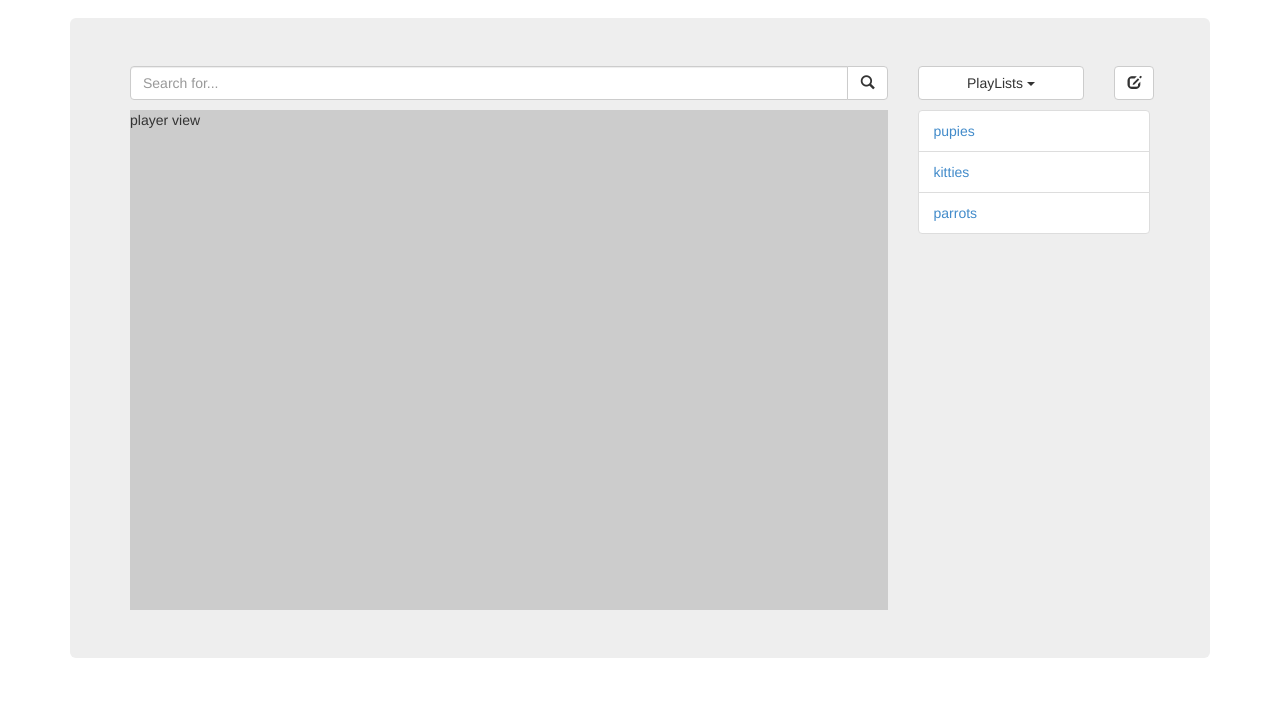
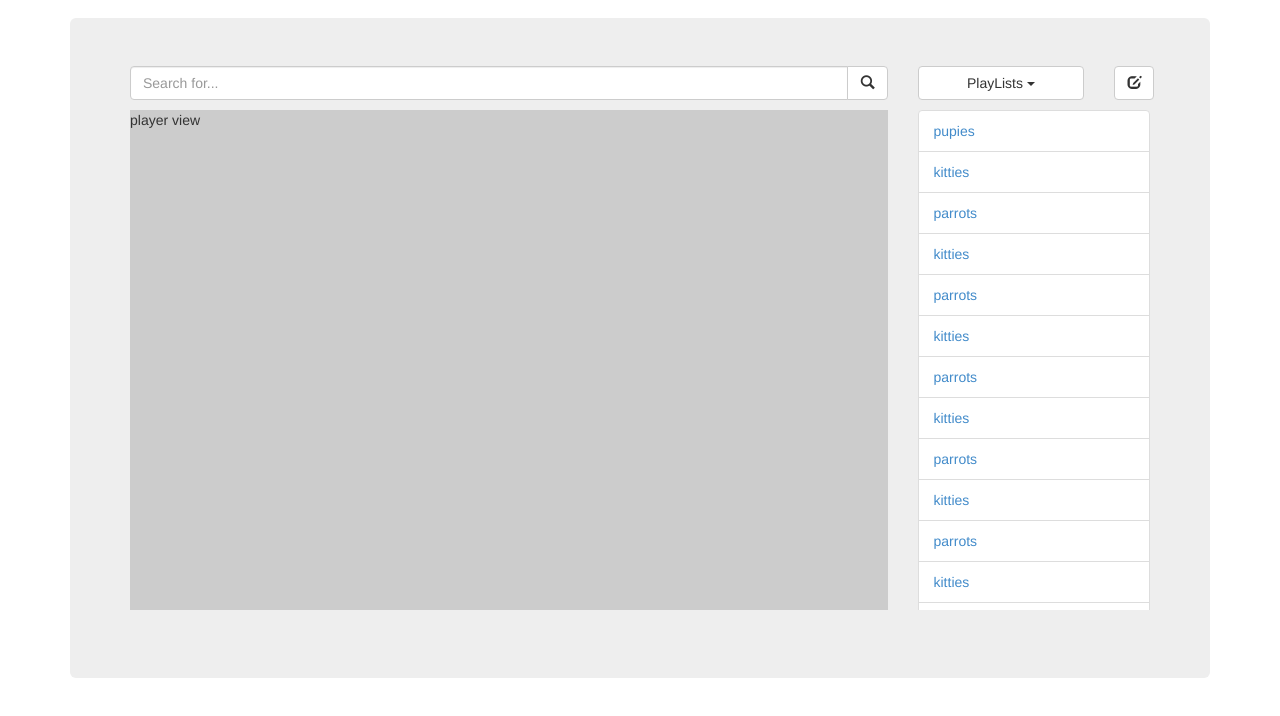
Before and after one commit to kristinalyba/youtube-api-app, a plain HTML site: page index.html in a window 1280 px wide. Shown: the part 54-770 px from the top of the page. Drawn offline with nearby package versions, Linux system fonts and the light colour scheme; some packages are replaced by stand-ins of ours.

Commit message:
add vertical scroll bar to playlist control

```diff
--- a/app/home/homeController.js
+++ b/app/home/homeController.js
@@ -11,7 +11,7 @@
     function HomeController() {
         var vm = this;
         vm.videos = [
-            {name: "pupies"}, {name: "kitties"}, {name: "parrots"}
+            {name: "pupies"}, {name: "kitties"}, {name: "parrots"}, {name: "kitties"}, {name: "parrots"}, {name: "kitties"}, {name: "parrots"}, {name: "kitties"}, {name: "parrots"}, {name: "kitties"}, {name: "parrots"}, {name: "kitties"}, {name: "parrots"}, {name: "kitties"}, {name: "parrots"}, {name: "kitties"}, {name: "parrots"}, {name: "kitties"}, {name: "parrots"}, {name: "kitties"}, {name: "parrots"}, {name: "kitties"}, {name: "parrots"}, {name: "kitties"}, {name: "parrots"}, {name: "kitties"}, {name: "parrots"}, {name: "kitties"}, {name: "parrots"}, {name: "kitties"}, {name: "parrots"}
         ];
 
         vm.playlists = [
--- a/css/style.css
+++ b/css/style.css
@@ -5,6 +5,9 @@
 .playlist-control{
     width: 100%;
     margin-top: 10px;
+    max-height: 500px;
+    overflow-y:auto;
+    overflow-x:hidden;
 }
 
 .nested-view{
```
